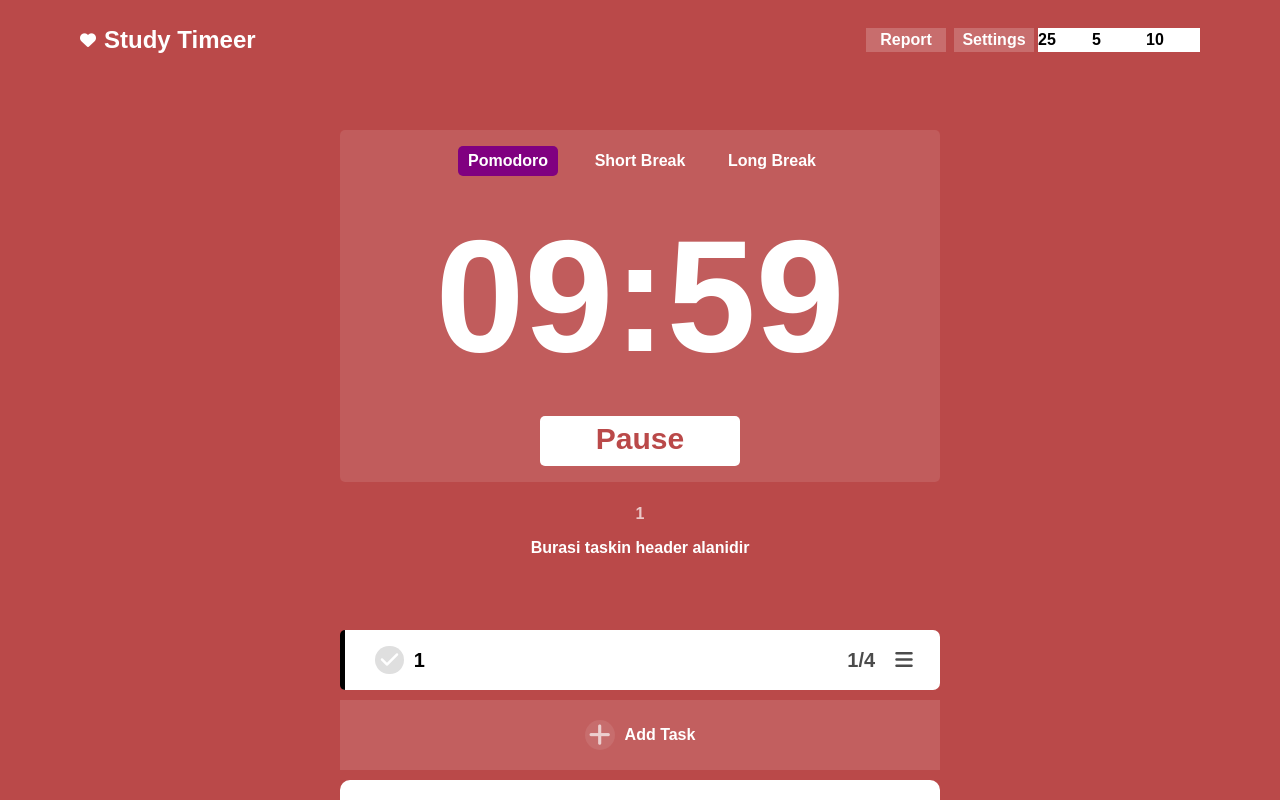
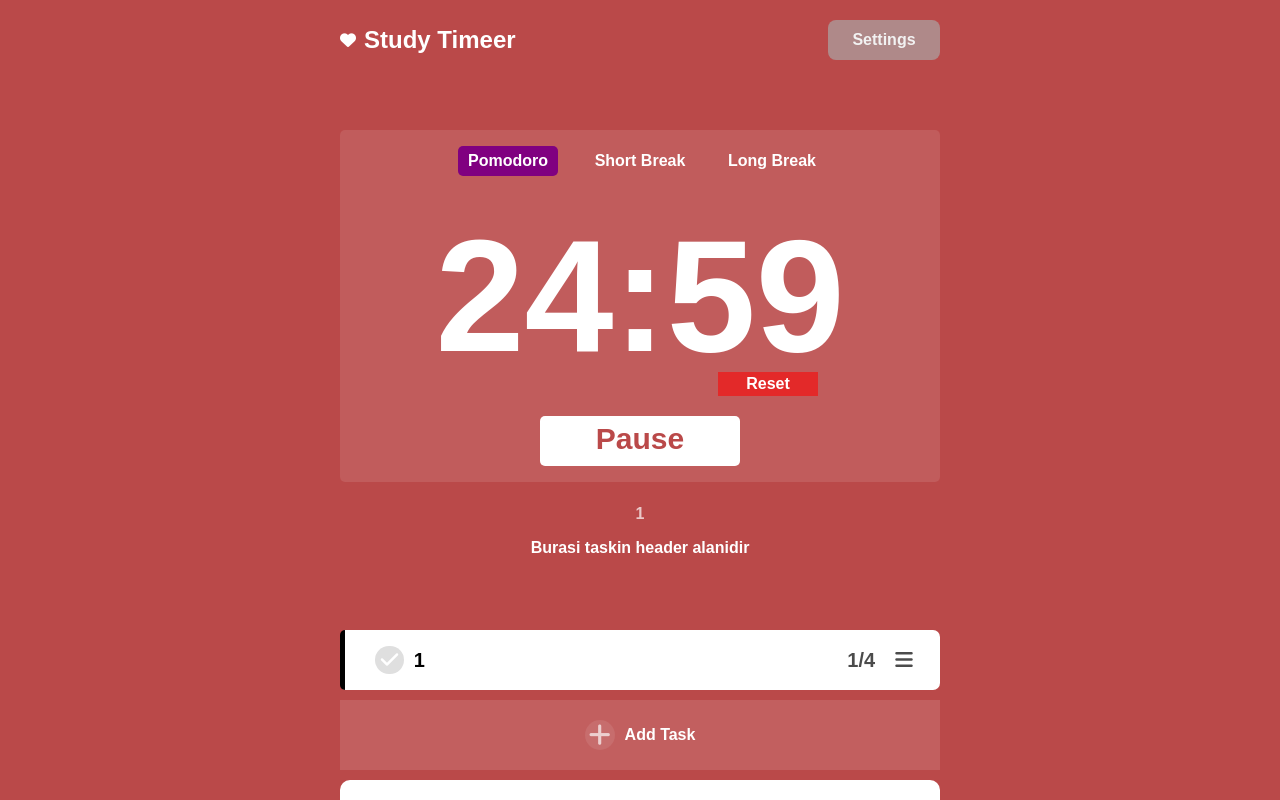
Before and after one commit to tariktunc/PomodoroFocus, a Next.js app: page / in a window 1280 px wide. Both pictures are taken after a click on the button "Start". Shown: the top 800 px of the page. Built offline with nearby package versions, Linux system fonts and the light colour scheme.

Commit message:
With Redux create timerSlice

```diff
--- /dev/null
+++ b/Redux/Slices/timerSlice.js
@@ -0,0 +1,30 @@
+"use client";
+
+import { createSlice } from "@reduxjs/toolkit";
+
+export const timerSlice = createSlice({
+  name: "timerSetting",
+  initialState: {
+    pomoTime: 25,
+    shortBreak: 5,
+    longBreak: 10,
+  },
+  reducers: {
+    setPomoTime: (state, action) => {
+      state.pomoTime = action.payload;
+    },
+    setShortBreak: (state, action) => {
+      state.shortBreak = action.payload;
+    },
+    setLongBreak: (state, action) => {
+      state.longBreak = action.payload;
+    },
+    setActiveTimer: (state, action) => {
+      state.activeTimer = action.payload;
+    },
+  },
+});
+
+export const { setPomoTime, setShortBreak, setLongBreak, setActiveTimer } =
+  timerSlice.actions;
+export default timerSlice.reducer;
--- /dev/null
+++ b/Redux/store.js
@@ -0,0 +1,19 @@
+// Store.js
+"use client";
+
+import { configureStore } from "@reduxjs/toolkit";
+import counterSlice from "./Slices/counterSlice";
+import timerSlice from "./Slices/timerSlice";
+
+const reducer = {
+  counter: counterSlice, // counterReducer
+  timerSetting: timerSlice,
+};
+
+const store = configureStore({
+  reducer,
+  devTools: true,
+});
+
+export default store;
+// store'un default olarak export edilmesi gerekiyor
--- a/app/components/Header/header.js
+++ b/app/components/Header/header.js
@@ -1,61 +1,116 @@
 "use client";
 import React, { useState } from "react";
 import Script from "next/script";
+import HeaderStyles from "./header.module.scss";
+import { useSelector, useDispatch } from "react-redux";
+import {
+  setPomoTime,
+  setShortBreak,
+  setLongBreak,
+} from "../../../Redux/Slices/timerSlice";
 
 export default function Header(props) {
-  const [pomoTime, setPomoTime] = useState({
-    pm: 25,
-    sb: 5,
-    lb: 10,
-  });
+  const pomoTime = useSelector((state) => state.timerSetting.pomoTime);
+  const shortBreak = useSelector((state) => state.timerSetting.shortBreak);
+  const longBreak = useSelector((state) => state.timerSetting.longBreak);
+
+  const dispatch = useDispatch();
+  const [isDpHid, setIsDpHid] = React.useState(false);
+  const handleClick = (e) => {
+    switch (e.target.name) {
+      case "settingsOpen":
+      case "settingClose":
+      case "allButton":
+        setIsDpHid(!isDpHid);
+        console.log(e.target.name);
+        break;
+    }
+  };
 
   const handleChange = (e) => {
-    const { id, value } = e.target;
-    setPomoTime((prevPomoTime) => ({
-      ...prevPomoTime,
-      [id]: Number(value),
-    }));
+    const newPomoTime = e.target.value;
+    switch (e.target.id) {
+      case "pomoTime":
+        dispatch(setPomoTime(newPomoTime));
+        break;
+      case "shortBreak":
+        dispatch(setShortBreak(newPomoTime));
+        break;
+      case "longBreak":
+        dispatch(setLongBreak(newPomoTime));
+        break;
+      default:
+        console.error("Error");
+        break;
+    }
   };
 
   return (
-    <div className="flex justify-between text-center items-center px-20 w-full h-20">
+    <div className="flex items-center justify-center">
+      <div className=" flex justify-between  w-[600px] h-20 ">
         <div className="flex items-center">
           <i className="fa-solid fa-heart pr-2 text-white"></i>
           <p className="text-2xl text-white">Study Timeer</p>
         </div>
 
         <div className="flex items-center ">
-        <p className="bg-[#C86D6D] hover:bg-white-100 hover:bg-blue-100 transition-all w-20 h-6 m-1 text-white">
-          Report
-        </p>
-        <p className="bg-[#C86D6D] hover:bg-white-100 hover:bg-blue-100 transition-all w-20 h-6 m-1 text-white">
+          <button
+            name="settingsOpen"
+            type="button"
+            onClick={handleClick}
+            className=" w-28 h-10 rounded-lg bg-[#aaaa] text-[#f2f2f2]">
             Settings
-        </p>
+          </button>
+
+          <div
+            style={isDpHid ? { display: "" } : { display: "none" }}
+            onClick={handleClick}
+            className={HeaderStyles.timerSettings}>
+            <div className={HeaderStyles.timeSet}>
+              <button
+                name="settingClose"
+                type="button"
+                onClick={handleClick}
+                className="text-3xl w-10 h-10 absolute  right-1 top-1  fa-solid fa-xmark"></button>
+              <div className={HeaderStyles.timerValues}>
                 <input
-          onChange={(e) => handleChange(e)}
+                  id="pomoTime"
+                  onChange={handleChange}
+                  className={HeaderStyles.setNumber}
                   type="number"
-          id="pm"
-          defaultValue={pomoTime.pm}
-          min="0"
-          max="99"
-        />
-
-        <input
-          onChange={handleChange}
-          type="number"
-          id="sb"
-          defaultValue={pomoTime.sb}
-          min="0"
-          max="99"
+                  defaultValue={pomoTime}
+                  min={1}
+                  max={100}
                 />
                 <input
+                  id="shortBreak"
                   onChange={handleChange}
+                  className={HeaderStyles.setNumber}
                   type="number"
-          id="lb"
-          defaultValue={pomoTime.lb}
-          min="0"
-          max="99"
+                  defaultValue={shortBreak}
+                  min={1}
+                  max={100}
                 />
+                <input
+                  id="longBreak"
+                  onChange={handleChange}
+                  className={HeaderStyles.setNumber}
+                  type="number"
+                  defaultValue={longBreak}
+                  min={1}
+                  max={100}
+                />
+              </div>
+              <div>
+                <button
+                  name="settingClose"
+                  className={HeaderStyles.okButton}
+                  onClick={handleClick}>
+                  Ok
+                </button>
+              </div>
+            </div>
+          </div>
         </div>
 
         <Script
@@ -63,5 +118,6 @@ export default function Header(props) {
           crossorigin="anonymous"
           defer></Script>
       </div>
+    </div>
   );
 }
--- a/app/components/Header/pomoTimeContext.js
+++ /dev/null
@@ -1,26 +0,0 @@
-// PomoTimeContext.js
-import React, { createContext, useContext, useState } from "react";
-
-const PomoTimeContext = createContext();
-
-export function usePomoTime() {
-  return useContext(PomoTimeContext);
-}
-
-export function PomoTimeProvider({ children }) {
-  const [pomoTime, setPomoTime] = useState({
-    pm: 25,
-    sb: 5,
-    lb: 10,
-  });
-
-  const updatePomoTime = (newPomoTime) => {
-    setPomoTime(newPomoTime);
-  };
-
-  return (
-    <PomoTimeContext.Provider value={{ pomoTime, updatePomoTime }}>
-      {children}
-    </PomoTimeContext.Provider>
-  );
-}
--- a/app/components/Timer/timer.js
+++ b/app/components/Timer/timer.js
@@ -1,51 +1,84 @@
+"use client";
+
 "use client";
 import React, { useState, useEffect } from "react";
 import TimerCss from "./timer.module.scss";
+import { useSelector, useDispatch } from "react-redux";
+import { setActiveTimer } from "@/Redux/Slices/timerSlice";
+
+const pomodoroColor = "#ba4949";
+const shortBreakColor = "#38858A";
+const longBreakColor = "#7D53A2";
 
 export default function TimerMain(props) {
+  const dispatch = useDispatch();
+  const { pomoTime, shortBreak, longBreak, activeTimer } = useSelector(
+    (state) => state.timerSetting
+  );
+
   const [activeButton, setActiveButton] = useState("pomodoro");
-  const [minutes, setMinutes] = useState(10);
+  const [minutes, setMinutes] = useState(pomoTime);
   const [seconds, setSeconds] = useState(0);
-  const [pause, setPause] = useState("Start");
+  const [timerStatus, setTimerStatus] = useState("Start");
   const [intervalId, setIntervalId] = useState(null);
-  const [isPaused, setIsPaused] = useState(true);
 
   useEffect(() => {
-    if (activeButton === "pomodoro") {
-      document.body.style.backgroundColor = "#ba4949";
-    } else if (activeButton === "shortBreak") {
-      document.body.style.backgroundColor = "#38858A";
-    } else if (activeButton === "longBreak") {
-      document.body.style.backgroundColor = "#7D53A2";
-    } else {
-      document.body.style.backgroundColor = "";
+    let bgColor = "";
+    switch (activeButton) {
+      case "pomodoro":
+        setMinutes(pomoTime);
+        bgColor = pomodoroColor;
+        break;
+      case "shortBreak":
+        setMinutes(shortBreak);
+        bgColor = shortBreakColor;
+        break;
+      case "longBreak":
+        setMinutes(longBreak);
+        bgColor = longBreakColor;
+        break;
+      default:
+        break;
     }
+    document.body.style.backgroundColor = bgColor;
+    document.body.style.transition = "1s";
 
     return () => {
       document.body.style.backgroundColor = "";
     };
-  }, [activeButton]);
+  }, [activeButton, pomoTime, shortBreak, longBreak]);
 
   const handleClickButton = (buttonName) => {
     setActiveButton(buttonName);
+  };
+
+  const handleRestart = () => {
+    setMinutes(pomoTime); // Pomodoro süresini başlangıçta ayarlayın
+    setSeconds(0); // Saniyeleri sıfırlayın
+    setTimerStatus("Start"); // Timer durumu "Start" olarak ayarlayın
+    startTimer(pomoTime * 60); // Pomodoro süresi ile yeni bir sayaç başlatın
+    clearInterval(intervalId); // Mevcut zamanlayıcıyı temizleyin
   };
 
   const handleStart = () => {
     const totalSeconds = minutes * 60;
     let remainingSeconds = totalSeconds;
 
-    switch (pause) {
+    switch (timerStatus) {
       case "Start":
-        setPause("Pause");
+        setTimerStatus("Pause");
         startTimer(remainingSeconds);
         break;
       case "Pause":
-        setPause("Resume");
+        setTimerStatus("Resume");
         clearInterval(intervalId);
         break;
       case "Resume":
-        setPause("Pause");
+        setTimerStatus("Restart");
         startTimer(minutes * 60 + seconds - 1);
+        break;
+      case "Restart":
+        handleRestart(); // Restart işlemi için handleRestart fonksiyonunu çağırın
         break;
       default:
         break;
@@ -57,7 +90,6 @@ export default function TimerMain(props) {
       if (remainingSeconds <= 0) {
         clearInterval(interval);
       } else {
-        setIsPaused(remainingSeconds);
         const newMinutes = Math.floor(remainingSeconds / 60);
         const newSeconds = remainingSeconds % 60;
         setMinutes(newMinutes);
@@ -96,7 +128,22 @@ export default function TimerMain(props) {
 
         <div className={TimerCss.start}>
           <div>
-            <button onClick={handleStart}>{pause}</button>
+            <button className={TimerCss.sprButton} onClick={handleStart}>
+              {timerStatus}
+            </button>
+
+            {timerStatus !== "Start" ? (
+              <button
+                className={TimerCss.reset}
+                onClick={handleRestart}
+                value="Restart">
+                Reset
+              </button>
+            ) : (
+              ""
+            )}
+
+
           </div>
         </div>
       </div>
--- a/app/components/Timer/timer.module.scss
+++ b/app/components/Timer/timer.module.scss
@@ -38,17 +38,26 @@
   border-radius: 5px;
   cursor: pointer;
 
-  button {
+  .sprButton {
     width: 100%;
     height: 100%;
     font-size: 30px;
     color: #ba4949;
   }
 
-  button:hover {
+  .sprButton:hover {
     border-radius: 5px;
     font-size: 28px;
     transition: 0.1s;
+  }
+
+  .reset {
+    background-color: rgba(255, 0, 0, 0.548);
+    width: 100px;
+    position: absolute;
+    top: 48%;
+    left: 60%;
+    transform: translate(-50%, -50%);
   }
 }
 
--- a/app/layout.js
+++ b/app/layout.js
@@ -1,4 +1,7 @@
+"use client";
+import { Provider } from "react-redux";
 import "./globals.css";
+import store from "../Redux/store";
 
 export const metadata = {
   title: {
@@ -10,7 +13,9 @@ export const metadata = {
 export default function RootLayout({ children }) {
   return (
     <html lang="en">
-      <body>{children}</body>
+      <Provider store={store}>
+        <body>{children}</body>
+      </Provider>
     </html>
   );
 }
--- a/package.json
+++ b/package.json
@@ -14,10 +14,14 @@
     "eslint": "8.48.0",
     "eslint-config-next": "13.4.19",
     "next": "13.4.19",
+    "next-redux-wrapper": "^8.1.0",
     "postcss": "8.4.28",
     "react": "18.2.0",
     "react-dom": "18.2.0",
     "react-redux": "^8.1.2",
+    "redux": "^4.2.1",
+    "redux-devtools-extension": "^2.13.9",
+    "redux-thunk": "^2.4.2",
     "sass": "^1.66.1",
     "tailwindcss": "3.3.3"
   }
```
Also changed, not shown: Redux/Slices/counterSlice.js (added, +29 -0 lines), app/components/Header/header.module.scss (+48 -0 lines), app/Redux/Slices/store.js (deleted), 1 other file (tests, documents, lock files or other folders). Lines whose indentation alone changed are shown as unchanged.
